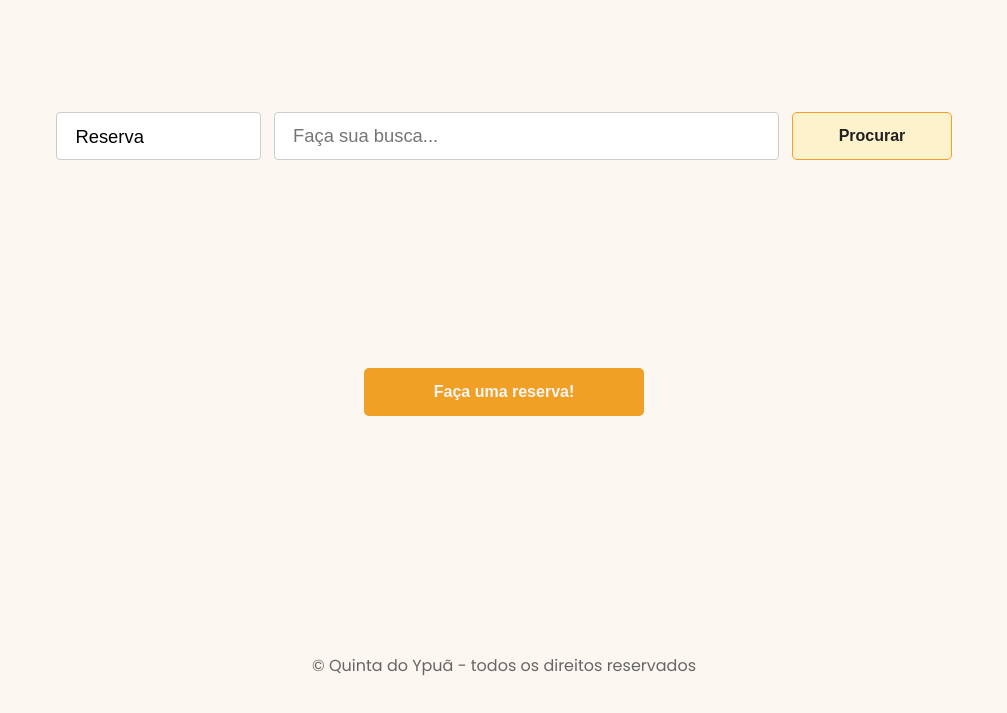
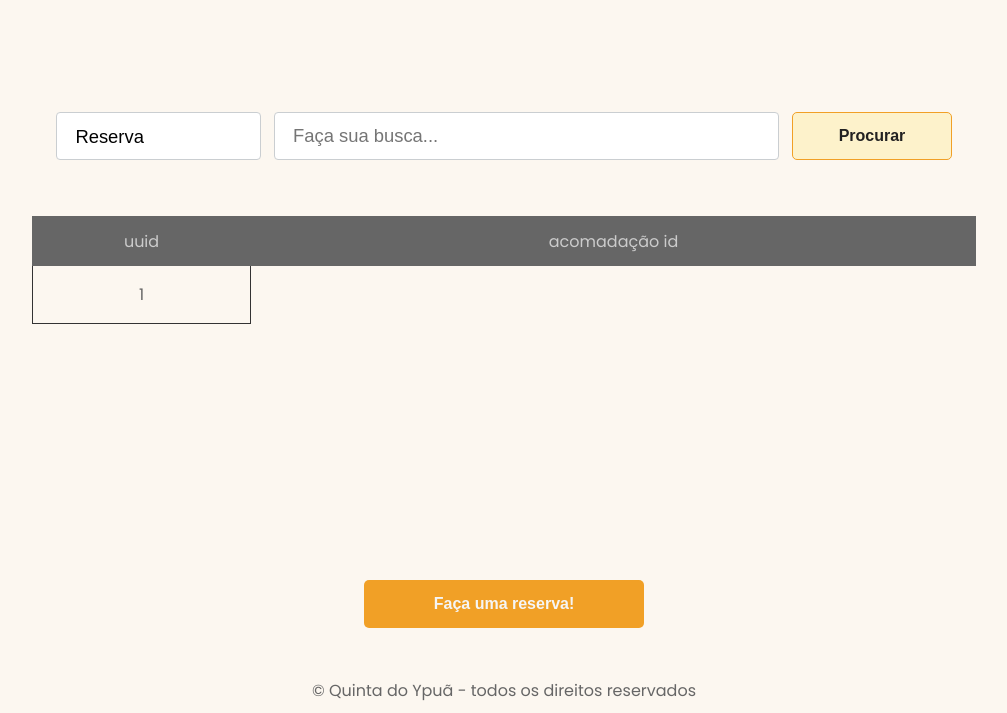
Before and after one commit to bentoluizv/senai-projeto-aplicado-hotelaria-backend, a Flask app: template app/templates/index.html in a window 1280 px wide. Shown: the part 112-825 px from the top of the page, without its empty margins (136-1143 px from the left). Before the commit the page ends 788 px from the top, so only its background shows below. Run offline with Flask 3, Linux system fonts and the light colour scheme; the template is opened without the code that fills it: most values are stand-ins (such as "Sample title", 1, 10 or a date in 2020); some web fonts are replaced.

Commit message:
booking_consulta

```diff
--- a/app/__init__.py
+++ b/app/__init__.py
@@ -80,6 +80,8 @@
     from . import api_amenities
     app.register_blueprint(api_amenities.bp)
     from . import api_booking
+    from . import booking
+    app.register_blueprint(booking.bp)
     app.register_blueprint(api_booking.bp)
 
 
--- /dev/null
+++ b/app/static/booking.js
@@ -0,0 +1,12 @@
+
+
+
+
+const tableBody = document.getElementById("table_content");
+
+if (tableBody) {
+  tableBody.addEventListener("click", (event) => {
+    doc = event.target.parentNode.cells.namedItem("uuid").textContent;
+    window.location.href = `http://127.0.0.1:5000/${uuid}`;
+  });
+}
--- a/app/templates/index.html
+++ b/app/templates/index.html
@@ -9,7 +9,34 @@
     <input class="search_field" name="search" id="search" placeholder="Faça sua busca..."></textarea>
     <button disabled class="search_btn">Procurar</button>
 </div>
+{% if rows %}
+<div class="table_wrapper">
+<table>
+    <thead>
+        <td>uuid</td>
+        <td>acomadação id</td>
+
+    </thead>
+    <tbody id="table_content">
+    {% for cell in rows %}
+    <tr class="table_row">
+        <td id="uuid" class="cell hidden">{{ cell["uuid"] }}</td>
+        <td class="cell">{{ cell["accommodation_uuid"] }}</td>
+    </tr>
+    {% endfor %}
+    </tbody>
+</table>
+{% else %}
+    <div class="wrapper">
+        <p>Nenhuma reserva encontrado no banco de dados</p>
+
+</div>
+{% endif %}
 <div class="booking_btn_wrapper">
     <button disabled class="booking_btn">Faça uma reserva!</button>
 </div>
+
+<script src="{{url_for('static', filename='booking.js')}}"></script>
+
+</script>
 {% endblock %}
```
Also changed, not shown: app/booking.py (added, +19 -0 lines).
